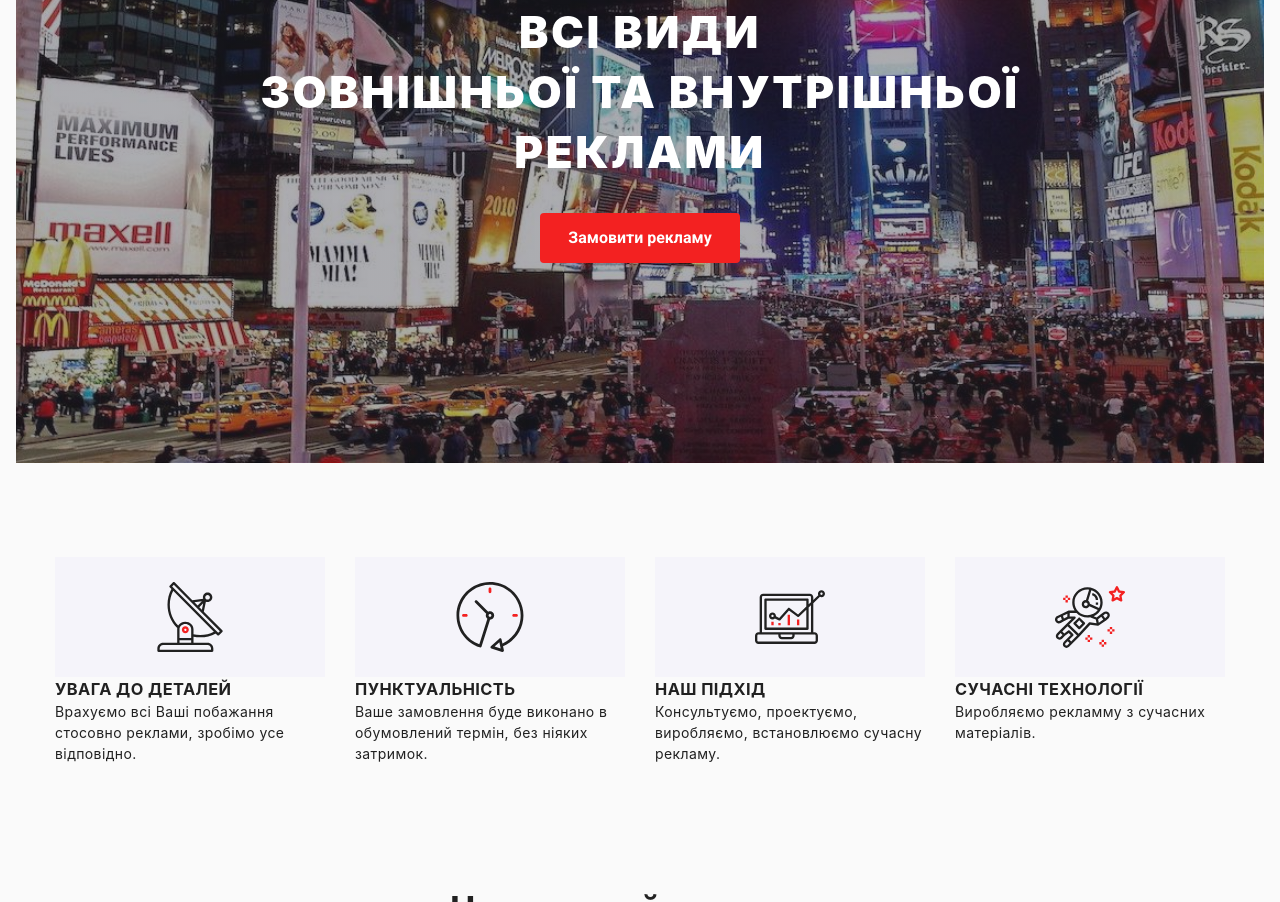
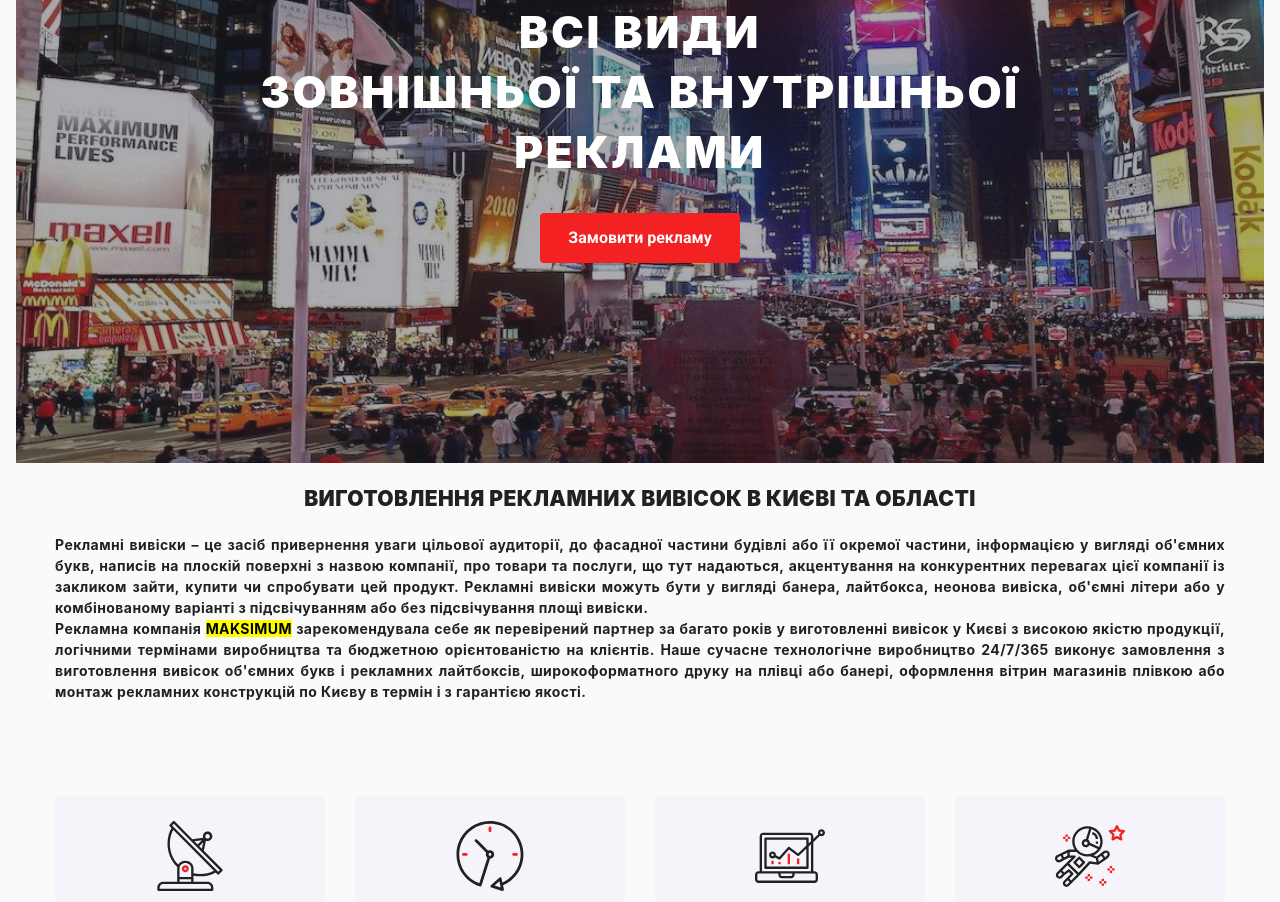
Before and after one commit to smirnypavel/test-test, a plain HTML site: page index.html in a window 1280 px wide. Shown: the part 294-1196 px from the top of the page. Drawn offline with nearby package versions, Linux system fonts and the light colour scheme.

Commit message:
bagfix hero-text
hero-text

```diff
--- a/index.html
+++ b/index.html
@@ -96,6 +96,24 @@
                     </h1>
                     <button type="button" class="hero__btn button" data-modal-open>Замовити рекламу</button>
                 </div>
+            </div>
+        </section>
+        <section>
+            <div class="container">
+            <div class="hero_text">
+                <h2 class="hero__text-title">Виготовлення рекламних вивісок в Києві та області</h2>
+                <p class="hero__text_pre-title">Рекламні вивіски – це засіб привернення уваги цільової аудиторії, до фасадної частини будівлі або її окремої частини,
+                інформацією у вигляді об'ємних букв, написів на плоскій поверхні з назвою компанії, про товари та послуги, що тут
+                надаються, акцентування на конкурентних перевагах цієї компанії із закликом зайти, купити чи спробувати цей продукт.
+                Рекламні вивіски можуть бути у вигляді банера, лайтбокса, неонова вивіска, об'ємні літери або у комбінованому варіанті з
+                підсвічуванням або без підсвічування площі вивіски.<br>
+                Рекламна компанія <mark>MAKSIMUM</mark> зарекомендувала себе як перевірений партнер за багато років у виготовленні вивісок у
+                Києві з високою якістю продукції, логічними термінами виробництва та бюджетною орієнтованістю на клієнтів. Наше сучасне
+                технологічне виробництво 24/7/365 виконує замовлення з виготовлення вивісок об'ємних букв і рекламних лайтбоксів,
+                широкоформатного друку на плівці або банері, оформлення вітрин магазинів плівкою або монтаж рекламних конструкцій по
+                Києву в термін і з гарантією якості.</p>
+            </div>
+
             </div>
         </section>
         <section class="section">
--- a/sass/layout/_hero.scss
+++ b/sass/layout/_hero.scss
@@ -111,3 +111,18 @@
     font-size: 44px;
   }
 }
+
+// ------ hero text------
+.hero_text {
+  margin-top: 20px;
+}
+.hero__text-title {
+  text-align: center;
+  text-transform: uppercase;
+  font-weight: 900;
+}
+.hero__text_pre-title {
+  margin-top: 20px;
+  font-weight: 700;
+  text-align: justify;
+}
```
Also changed, not shown: css/main.css, css/main.min.css, 2 other files.
